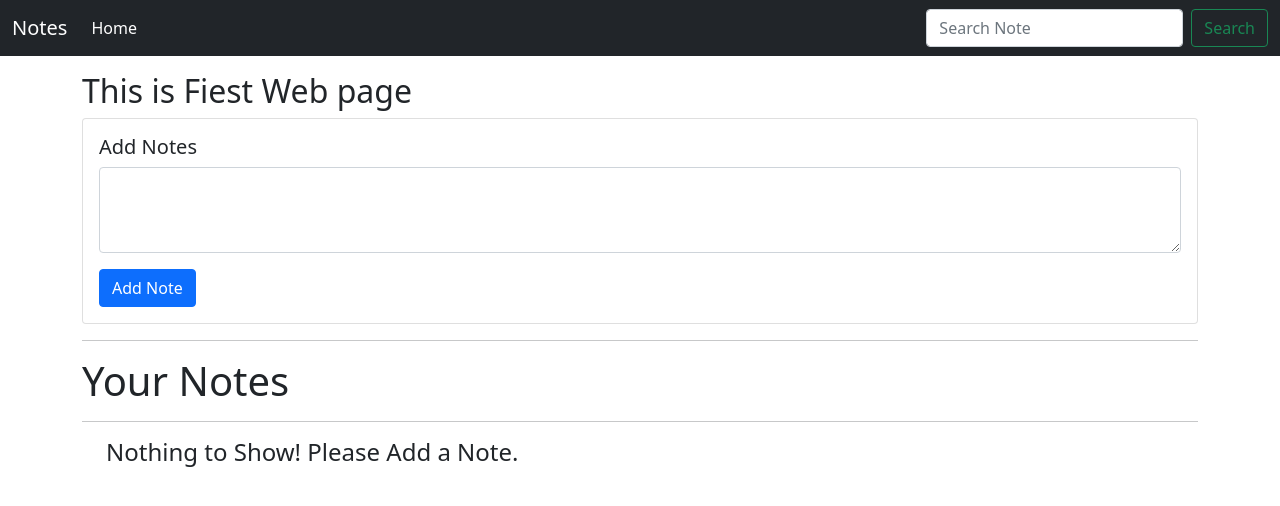
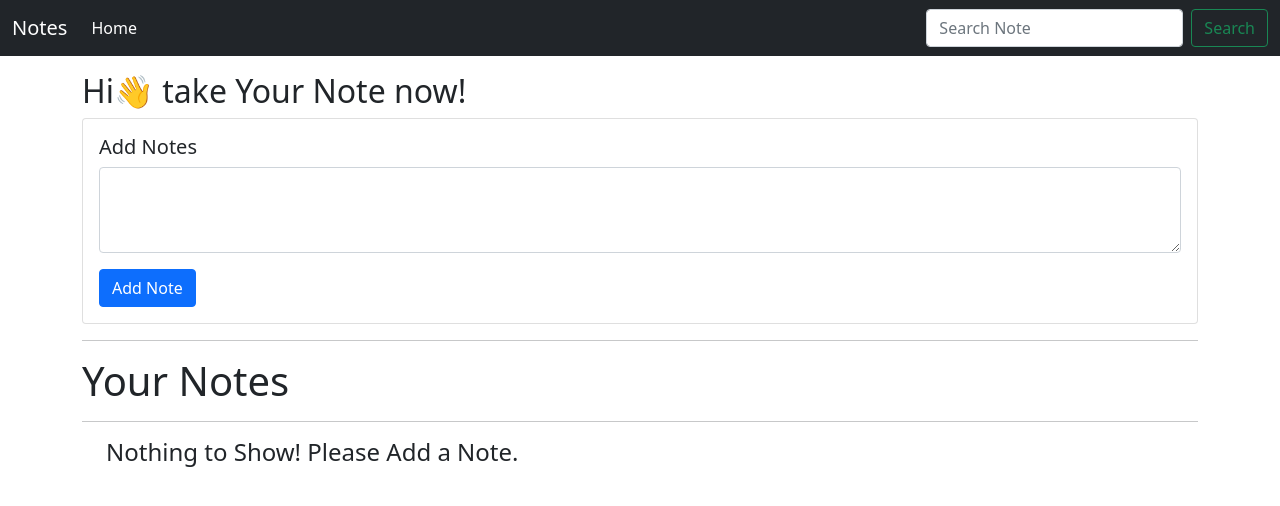
Before and after one commit to PSR0001/JsNotesApp, a plain HTML site: page index.html in a window 1280 px wide. Drawn offline with nearby package versions, Linux system fonts and the light colour scheme.

Commit message:
Update Index.html

```diff
--- a/index.html
+++ b/index.html
@@ -34,7 +34,7 @@
     </nav>
 
     <div class="container my-3 mx-10">
-        <h2>This is Fiest Web page</h2>
+        <h2>Hi👋 take Your Note now!</h2>
         <div class="card">
             <div class="card-body">
                 <h5 class="card-title">Add Notes</h5>
```
